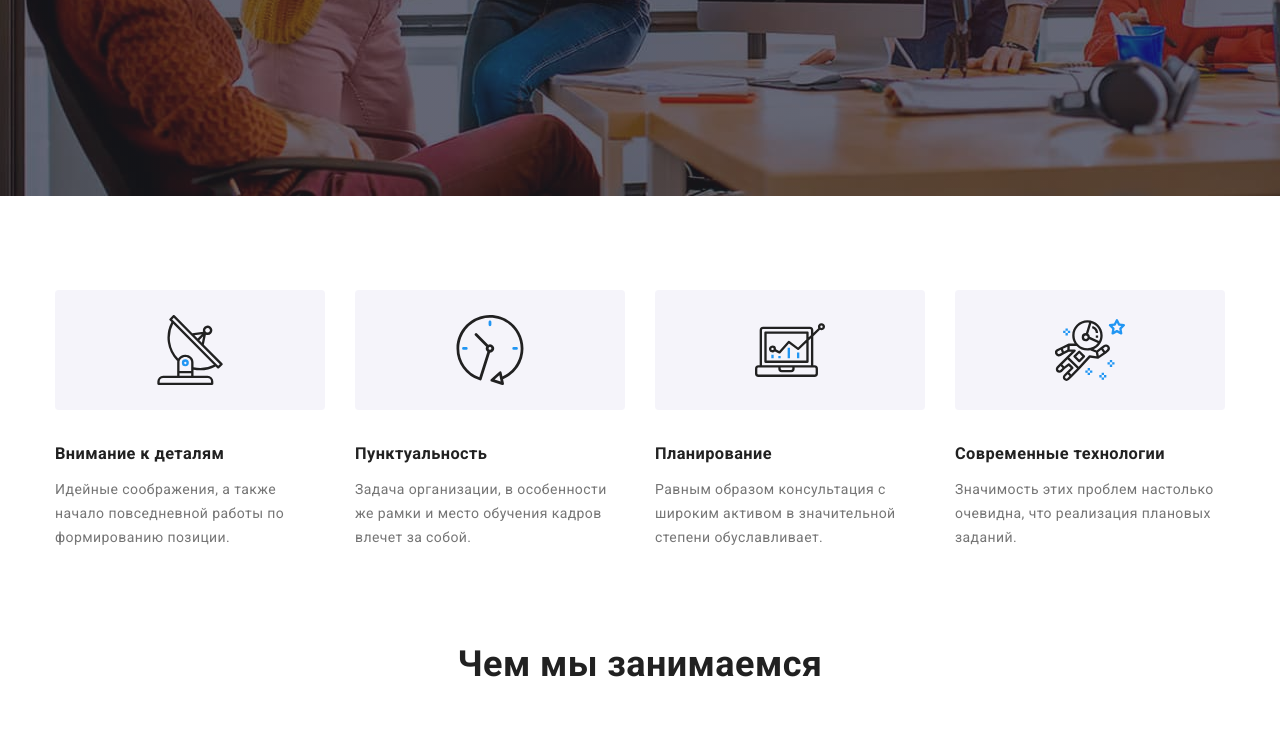
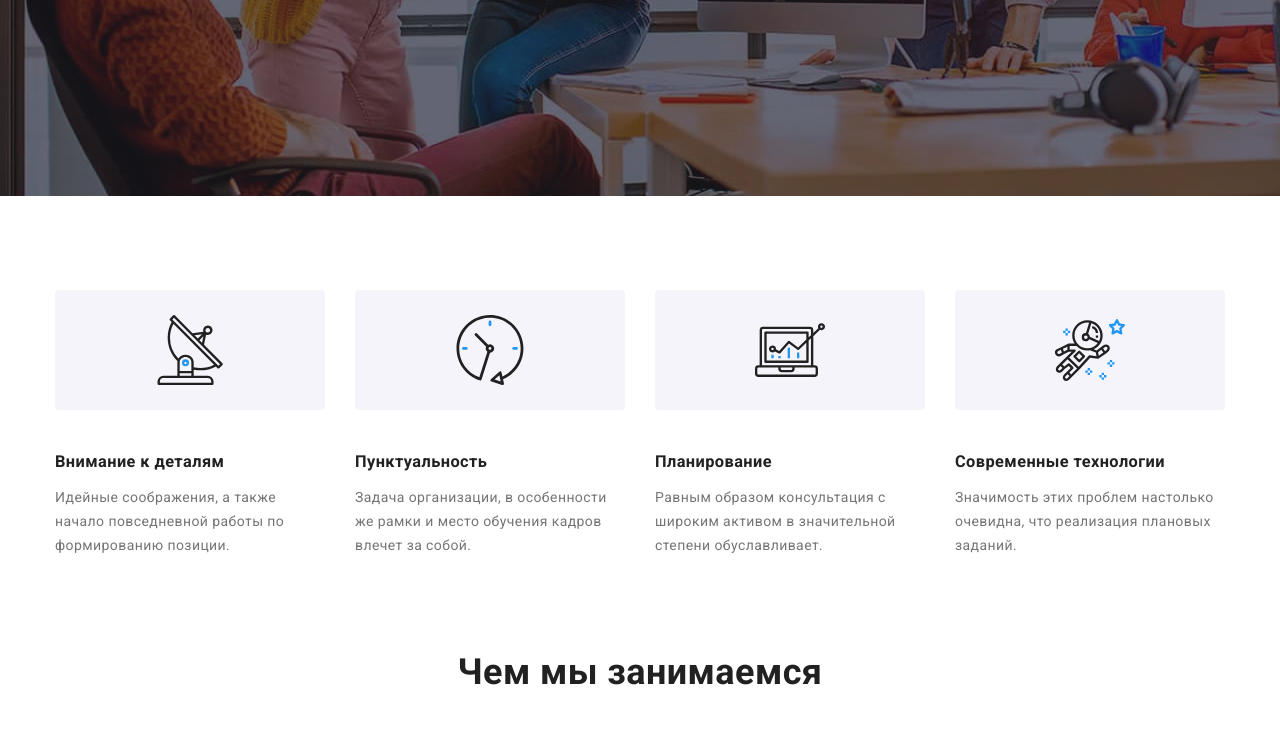
Before and after one commit to kilinich-v/goit-markup-hw-04, a plain HTML site: page index.html in a window 1280 px wide. Shown: the part 485-1218 px from the top of the page. Drawn offline with nearby package versions, Linux system fonts and the light colour scheme.

Commit message:
добавляет оптимизированный спрайт

```diff
--- a/index.html
+++ b/index.html
@@ -61,24 +61,36 @@
 				<div class="container">
 					<ul class="features-list list">
 						<li class="item">
+							<svg class="icon">
+								<use xlink:href="./images/sprite.svg#details"></use>
+							</svg>
 							<h3 class="features-title">Внимание к деталям</h3>
 							<p>
 								Идейные соображения, а также начало повседневной работы по формированию позиции.
 							</p>
 						</li>
 						<li class="item">
+							<svg class="icon">
+								<use xlink:href="./images/sprite.svg#clock"></use>
+							</svg>
 							<h3 class="features-title">Пунктуальность</h3>
 							<p>
 								Задача организации, в особенности же рамки и место обучения кадров влечет за собой.
 							</p>
 						</li>
 						<li class="item">
+							<svg class="icon">
+								<use xlink:href="./images/sprite.svg#diagram"></use>
+							</svg>
 							<h3 class="features-title">Планирование</h3>
 							<p>
 								Равным образом консультация с широким активом в значительной степени обуславливает.
 							</p>
 						</li>
 						<li class="item">
+							<svg class="icon">
+								<use xlink:href="./images/sprite.svg#astronaut"></use>
+							</svg>
 							<h3 class="features-title">Современные технологии</h3>
 							<p>
 								Значимость этих проблем настолько очевидна, что реализация плановых заданий.
--- a/styles/style.css
+++ b/styles/style.css
@@ -202,32 +202,14 @@ img {
 	width: 270px;
 }
 
-.features-list .item::before {
-	display: block;
-	content: "";
+.features-list .icon {
+	width: 270px;
 	height: 120px;
+	padding: 25px 100px;
 	margin-bottom: 30px;
 
 	border-radius: 4px;
 	background-color: var(--secondary-bg-color);
-	background-position: center;
-	background-repeat: no-repeat;
-}
-
-.features-list .item:nth-child(1)::before {
-	background-image: url(../images/details.svg);
-}
-
-.features-list .item:nth-child(2)::before {
-	background-image: url(../images/clock.svg);
-}
-
-.features-list .item:nth-child(3)::before {
-	background-image: url(../images/diagram.svg);
-}
-
-.features-list .item:nth-child(4)::before {
-	background-image: url(../images/astronaut.svg);
 }
 
 .features-list .item:not(:last-child) {
```
